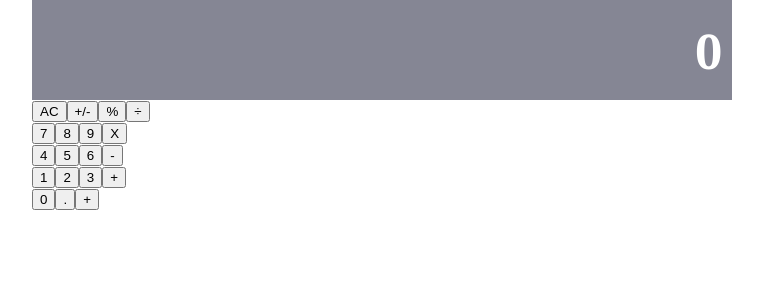
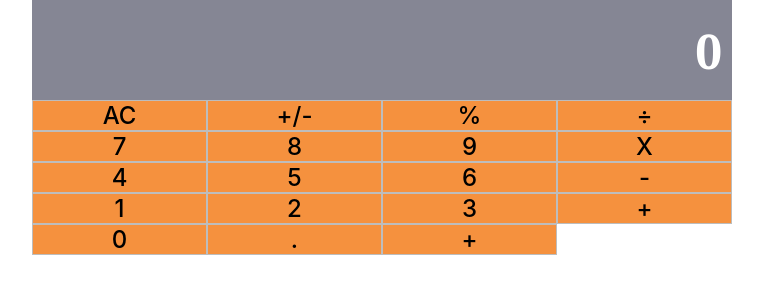
Before and after one commit to juzQrios/project-react-calculator, a React (Create React App) app: page / in a window 1280 px wide. Shown: the top 300 px of the page, without its empty margins (258-1021 px from the left). Built offline with nearby package versions, Linux system fonts and the light colour scheme.

Commit message:
Add Button component styles

```diff
--- /dev/null
+++ b/src/components/Button/Button.css
@@ -0,0 +1,25 @@
+.Button {
+  all: unset;
+  display: inline-block;
+  box-sizing: border-box;
+  width: 25%;
+  height: 100%;
+  font-size: 1.5em;
+  font-weight: 500;
+  text-align: center;
+  color: #000;
+  background-color: #f5913e;
+  border: 1px solid #bdbdbd;
+}
+
+.Button:hover {
+  opacity: 85%;
+}
+
+.btn-wide {
+  width: 50%;
+}
+
+.light-gray {
+  background-color: #e0e0e0;
+}
--- a/src/components/Button/Button.js
+++ b/src/components/Button/Button.js
@@ -1,10 +1,25 @@
 import React from 'react';
 import PropTypes from 'prop-types';
+import './Button.css';
 
-const Button = ({ name }) => (<button type="button">{ name }</button>);
+const Button = ({ name, color, wide }) => (
+  <button
+    type="button"
+    className={`Button ${wide ? 'btn-wide' : 'btn-normal'} ${color}`}
+  >
+    { name }
+  </button>
+);
 
 Button.propTypes = {
   name: PropTypes.string.isRequired,
+  color: PropTypes.string,
+  wide: PropTypes.bool,
+};
+
+Button.defaultProps = {
+  color: 'orange',
+  wide: false,
 };
 
 export default Button;
```
